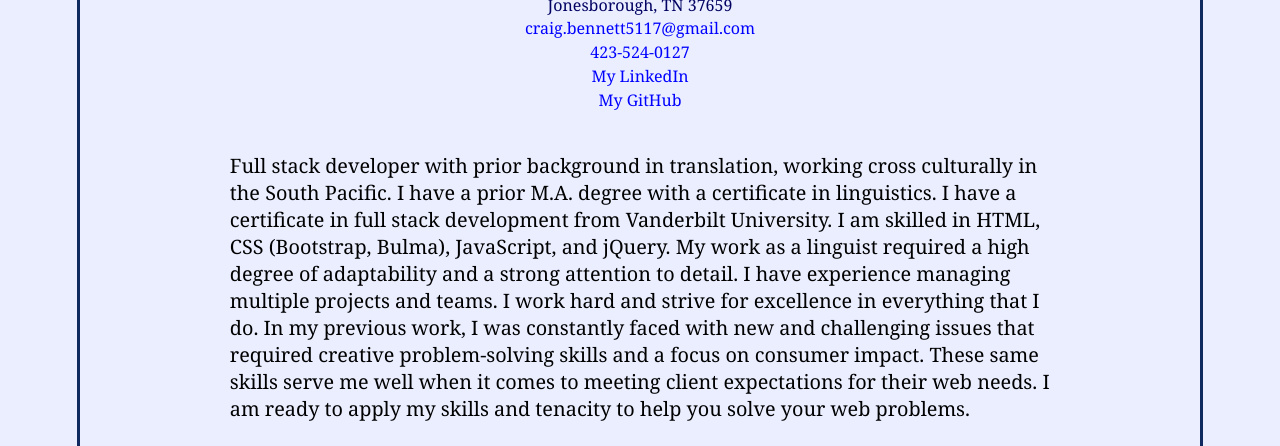
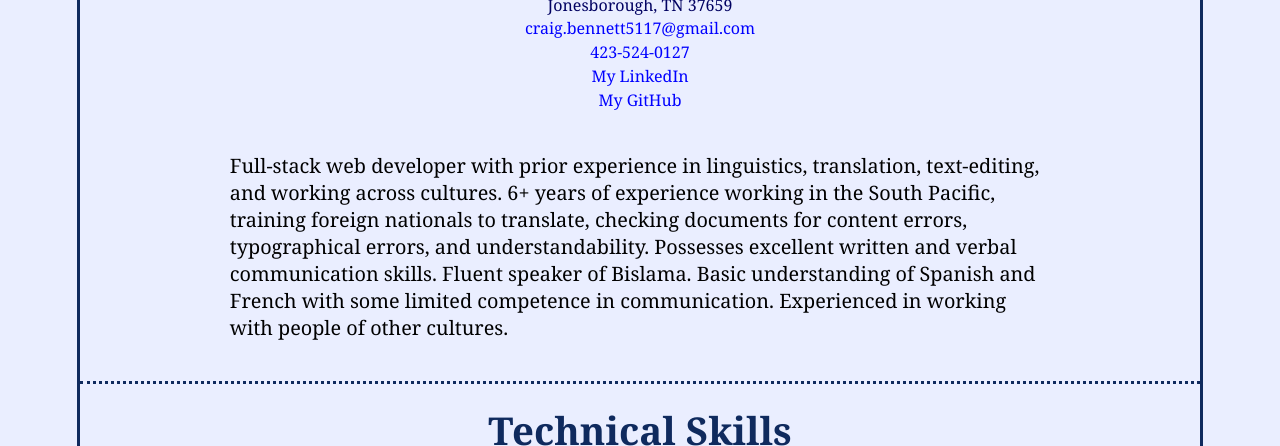
Before and after one commit to Craig5117/craigbennett, a plain HTML site: page resume.html in a window 1280 px wide. Shown: the part 506-952 px from the top of the page. Drawn offline with Linux system fonts and the light colour scheme.

Commit message:
updated summary in resume

```diff
--- a/resume.html
+++ b/resume.html
@@ -37,15 +37,10 @@
             </address>
         </div>
         <div>
-            <p>Full stack developer with prior background in translation, working cross culturally in the South Pacific.
-                I have a prior M.A. degree with a certificate in linguistics. I have a certificate in full stack development from Vanderbilt University.
-                I am skilled in HTML, CSS (Bootstrap, Bulma), JavaScript, and jQuery.
-                My work as a linguist required a high degree of adaptability and a strong attention to detail.
-                I have experience managing multiple projects and teams.
-                I work hard and strive for excellence in everything that I do.
-                In my previous work, I was constantly faced with new and challenging issues that required creative problem-solving skills and a focus on consumer impact.
-                These same skills serve me well when it comes to meeting client expectations for their web needs.
-                I am ready to apply my skills and tenacity to help you solve your web problems.
+            <p>Full-stack web developer with prior experience in linguistics, translation, text-editing, and working across cultures.
+                6+ years of experience working in the South Pacific, training foreign nationals to translate, checking documents for content errors, typographical errors, and understandability.
+                 Possesses excellent written and verbal communication skills. Fluent speaker of Bislama. Basic understanding of Spanish and French with some limited competence in communication.
+                 Experienced in working with people of other cultures.
             </p>
         </div>
         <div class="skills">
@@ -56,7 +51,7 @@
                 <div class="other"><h3>Other:</h3> <p>Heroku, Git, Bash, GitHub, Bootstrap, Bulma, node.js</p></div>
             </div>
         </div>
-        <div class="other-skills">
+        <!-- <div class="other-skills">
             <h2>Other Skills</h2>
             <div class="list-container">
                 <ul>
@@ -65,12 +60,12 @@
                     <li>Experienced in working with people of other cultures</li>
                     <li>Excellent written and oral communication skills</li>
                 </ul>
-                <!-- <p>Fluent speaker of Bislama (a Pacific trade language)<br />
+                <p>Fluent speaker of Bislama (a Pacific trade language)<br />
                     Basic understanding of Spanish and French with some competence in communication<br />
                     Experienced in working with people of other cultures<br />
                     Excellent written and oral communication skills</p> -->
             </div>
-        </div>
+        </div> -->
         <div class="work">
             <h2>WORK EXPERIENCE</h2>
             <div class="experience">
```
